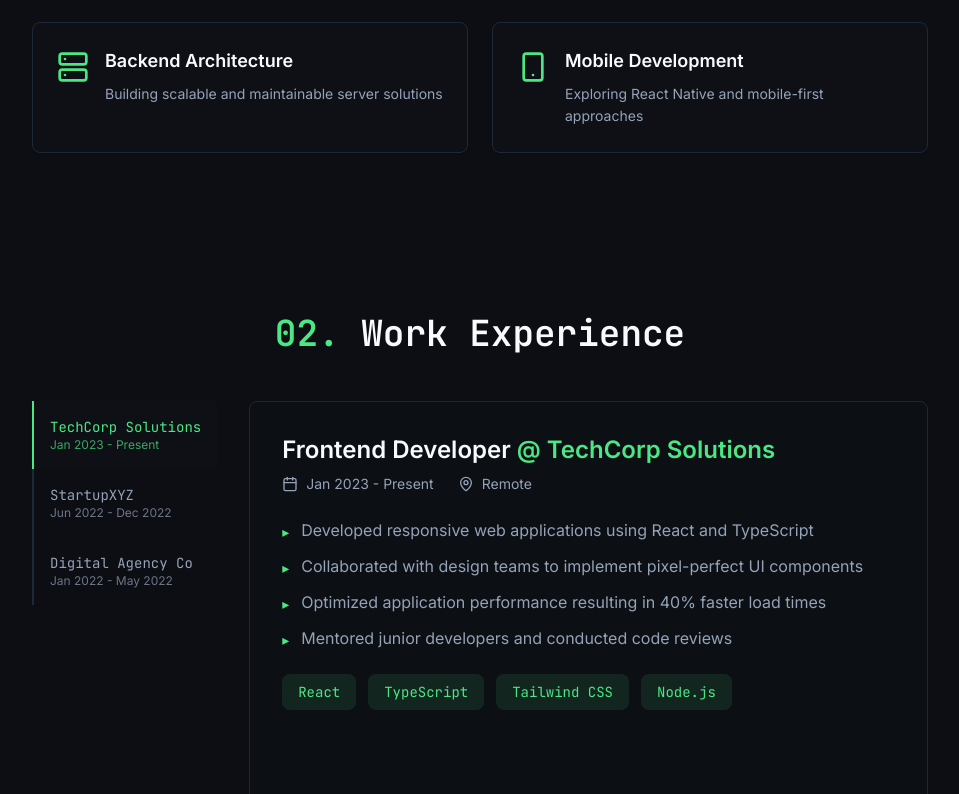
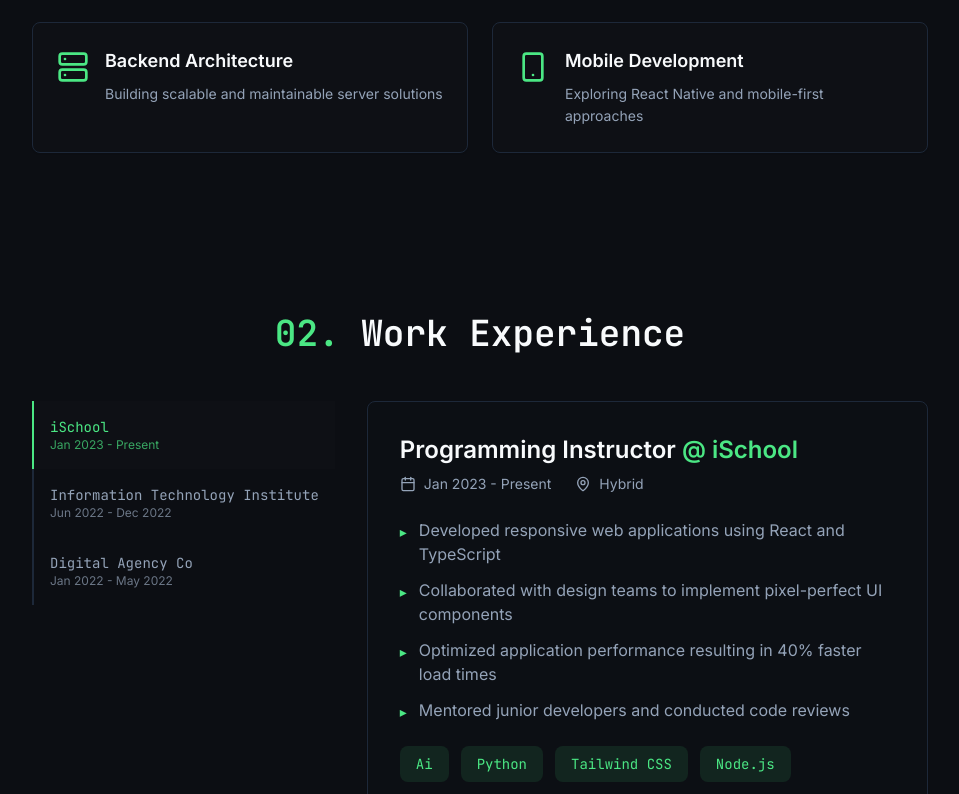
Before and after one commit to Hassannzidan/hassan-portfolio, a React (Vite) app: page / in a window 1280 px wide. Shown: the part 2006-2800 px from the top of the page, without its empty margins (160-1119 px from the left). Built offline with nearby package versions, Linux system fonts and the light colour scheme.

Commit message:
update profile

```diff
--- a/src/components/Contact.tsx
+++ b/src/components/Contact.tsx
@@ -5,7 +5,7 @@
 
 const Contact = () => {
   const socialLinks = [
-    { icon: Github, href: 'https://github.com/hassanzidan', label: 'GitHub' },
+    { icon: Github, href: 'https://github.com/hassannzidan', label: 'GitHub' },
     { icon: Linkedin, href: 'https://linkedin.com/in/hassanzidan', label: 'LinkedIn' },
     { icon: Twitter, href: 'https://twitter.com/hassanzidan', label: 'Twitter' }
   ];
--- a/src/components/Hero.tsx
+++ b/src/components/Hero.tsx
@@ -78,7 +78,7 @@
         </div>
 
         <p className="text-base md:text-lg text-muted-foreground max-w-2xl mx-auto mb-12 leading-relaxed animate-fade-in-up" style={{ animationDelay: '0.4s' }}>
-          I'm a fullstack developer specializing in the MERN stack, currently expanding my expertise into Java, OOP, and design patterns. I love creating efficient, scalable solutions that solve real-world problems.
+          I'm a fullstack developer specializing in the MEARN stack, currently expanding my expertise into Java, OOP, and design patterns. I love creating efficient, scalable solutions that solve real-world problems.
         </p>
 
         <div className="flex flex-col sm:flex-row gap-4 justify-center items-center animate-fade-in-up" style={{ animationDelay: '0.6s' }}>
--- a/src/components/Projects.tsx
+++ b/src/components/Projects.tsx
@@ -1,46 +1,49 @@
-
-import { ExternalLink, Github } from 'lucide-react';
-import { Card, CardContent } from '@/components/ui/card';
-import { Button } from '@/components/ui/button';
+import { ExternalLink, Github } from "lucide-react";
+import { Card, CardContent } from "@/components/ui/card";
+import { Button } from "@/components/ui/button";
 
 const Projects = () => {
   const projects = [
     {
       id: 1,
-      title: 'TaskFlow Pro',
-      description: 'A comprehensive project management application built with the MERN stack. Features real-time collaboration, task tracking, and team management.',
-      tech: ['React', 'Node.js', 'MongoDB', 'Express', 'Socket.io'],
-      image: '/placeholder.svg',
-      github: 'https://github.com',
-      demo: 'https://demo.com'
+      title: "Temsah Caravan",
+      description:
+        "A comprehensive project management application built with the MERN stack. Features real-time collaboration, task tracking, and team management.",
+      tech: ["React", "Node.js", "MongoDB", "Express", "Socket.io"],
+      image: "/assets/images/caravan.png",
+      github: "https://github.com/Hassannzidan/eltemsah-caravan",
+      demo: "https://eltemsah-caravan.vercel.app/",
     },
     {
       id: 2,
-      title: 'E-Commerce Platform',
-      description: 'Full-featured online store with user authentication, payment integration, and admin dashboard. Built with modern React patterns.',
-      tech: ['React', 'TypeScript', 'Node.js', 'PostgreSQL', 'Stripe'],
-      image: '/placeholder.svg',
-      github: 'https://github.com',
-      demo: 'https://demo.com'
+      title: "E-Commerce Platform",
+      description:
+        "Full-featured online store with user authentication, payment integration, and admin dashboard. Built with modern React patterns.",
+      tech: ["React", "TypeScript", "Node.js", "PostgreSQL", "Stripe"],
+      image: "/assets/images/evenza.png",
+      github: "https://github.com",
+      demo: "https://evenza-app.netlify.app/",
     },
-    {
-      id: 3,
-      title: 'Weather Analytics',
-      description: 'Real-time weather dashboard with data visualization and location-based forecasts. Integrates multiple weather APIs.',
-      tech: ['React', 'Chart.js', 'OpenWeather API', 'Tailwind CSS'],
-      image: '/placeholder.svg',
-      github: 'https://github.com',
-      demo: 'https://demo.com'
-    },
-    {
-      id: 4,
-      title: 'Social Media API',
-      description: 'RESTful API for social media platform with user authentication, posts, comments, and real-time notifications.',
-      tech: ['Node.js', 'Express', 'MongoDB', 'JWT', 'WebSocket'],
-      image: '/placeholder.svg',
-      github: 'https://github.com',
-      demo: 'https://docs.com'
-    }
+    // {
+    //   id: 3,
+    //   title: "Weather Analytics",
+    //   description:
+    //     "Real-time weather dashboard with data visualization and location-based forecasts. Integrates multiple weather APIs.",
+    //   tech: ["React", "Chart.js", "OpenWeather API", "Tailwind CSS"],
+    //   image: "/placeholder.svg",
+    //   github: "https://github.com",
+    //   demo: "https://demo.com",
+    // },
+    // {
+    //   id: 4,
+    //   title: "Social Media API",
+    //   description:
+    //     "RESTful API for social media platform with user authentication, posts, comments, and real-time notifications.",
+    //   tech: ["Node.js", "Express", "MongoDB", "JWT", "WebSocket"],
+    //   image: "/placeholder.svg",
+    //   github: "https://github.com",
+    //   demo: "https://docs.com",
+    // },
   ];
 
   return (
@@ -60,18 +63,28 @@
               <CardContent className="p-0">
                 <div className="aspect-video bg-gradient-to-br from-muted/20 to-muted/40 relative overflow-hidden">
                   <div className="absolute inset-0 bg-gradient-to-br from-primary/10 to-primary/30 opacity-0 group-hover:opacity-100 transition-opacity duration-300" />
-                  <div className="absolute inset-0 flex items-center justify-center">
+                  {/* <div className="absolute inset-0 flex items-center justify-center">
                     <div className="w-16 h-16 bg-primary/20 rounded-lg flex items-center justify-center">
                       <span className="text-primary font-mono text-2xl font-bold">
                         {project.title.split(' ').map(word => word[0]).join('')}
                       </span>
                     </div>
-                  </div>
+                  </div> */}
+                  <img
+                    src={project.image}
+                    alt={project.title}
+                    className="w-full h-full object-cover transition-transform duration-300 group-hover:scale-105"
+                  />
+                  <div className="absolute inset-0 bg-gradient-to-br from-primary/10 to-primary/30 opacity-0 group-hover:opacity-100 transition-opacity duration-300" />
                 </div>
 
                 <div className="p-6">
-                  <h3 className="text-xl font-semibold mb-3 font-mono">{project.title}</h3>
-                  <p className="text-muted-foreground text-sm mb-4 leading-relaxed">{project.description}</p>
+                  <h3 className="text-xl font-semibold mb-3 font-mono">
+                    {project.title}
+                  </h3>
+                  <p className="text-muted-foreground text-sm mb-4 leading-relaxed">
+                    {project.description}
+                  </p>
 
                   <div className="flex flex-wrap gap-2 mb-6">
                     {project.tech.map((tech) => (
@@ -89,7 +102,7 @@
                       variant="outline"
                       size="sm"
                       className="border-primary/20 hover:border-primary/40 hover:bg-primary/10 transition-all duration-300"
-                      onClick={() => window.open(project.github, '_blank')}
+                      onClick={() => window.open(project.github, "_blank")}
                     >
                       <Github className="w-4 h-4 mr-2" />
                       Code
@@ -97,7 +110,7 @@
                     <Button
                       size="sm"
                       className="bg-primary hover:bg-primary/90 text-primary-foreground transition-all duration-300"
-                      onClick={() => window.open(project.demo, '_blank')}
+                      onClick={() => window.open(project.demo, "_blank")}
                     >
                       <ExternalLink className="w-4 h-4 mr-2" />
                       Demo
--- a/src/components/WorkExperience.tsx
+++ b/src/components/WorkExperience.tsx
@@ -9,21 +9,21 @@
 
   const experiences = [
     {
-      title: 'Frontend Developer',
-      company: 'TechCorp Solutions',
+      title: 'Programming Instructor',
+      company: 'iSchool',
       period: 'Jan 2023 - Present',
-      location: 'Remote',
+      location: 'Hybrid',
       description: [
         'Developed responsive web applications using React and TypeScript',
         'Collaborated with design teams to implement pixel-perfect UI components',
         'Optimized application performance resulting in 40% faster load times',
         'Mentored junior developers and conducted code reviews'
       ],
-      technologies: ['React', 'TypeScript', 'Tailwind CSS', 'Node.js']
+      technologies: ['Ai', 'Python', 'Tailwind CSS', 'Node.js']
     },
     {
       title: 'Full Stack Developer',
-      company: 'StartupXYZ',
+      company: 'Information Technology Institute',
       period: 'Jun 2022 - Dec 2022',
       location: 'Cairo, Egypt',
       description: [
```
Also changed, not shown: public/assets/images/caravan.png (added), public/assets/images/evenza.png (added).
